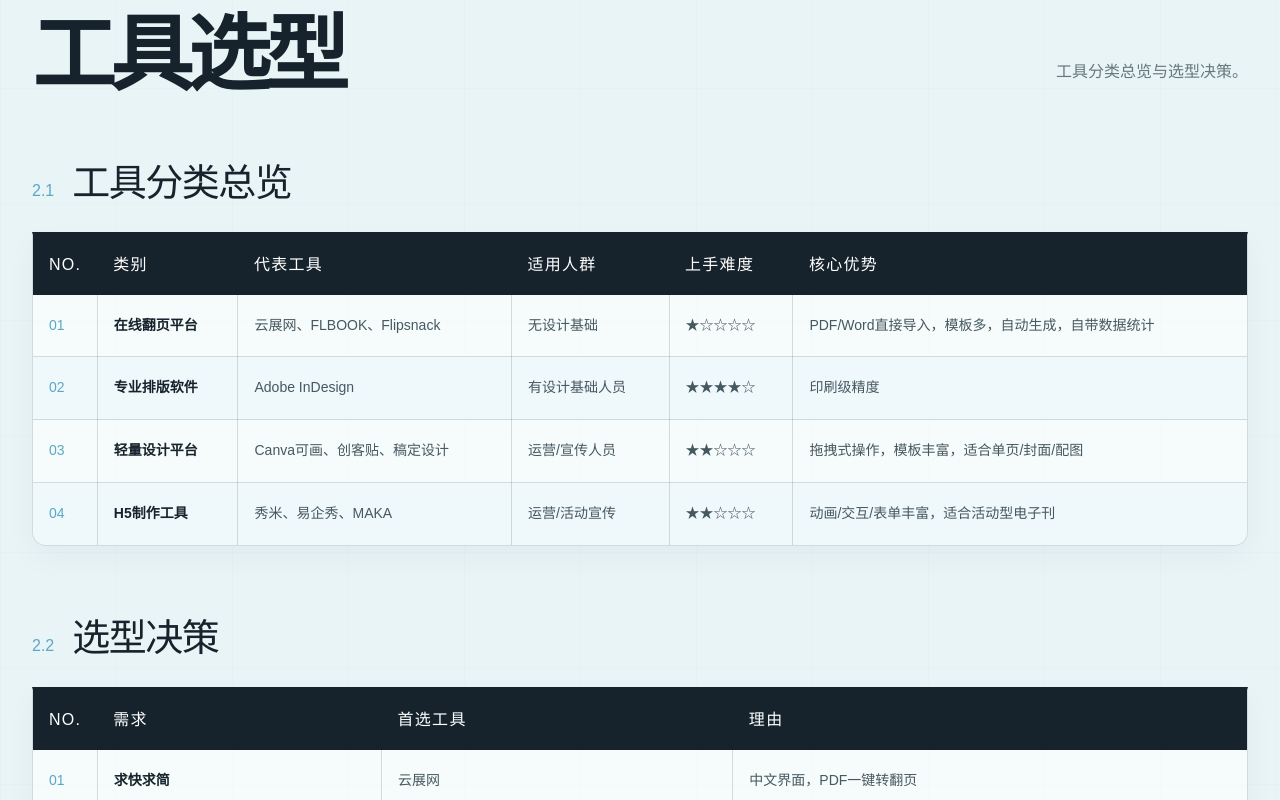
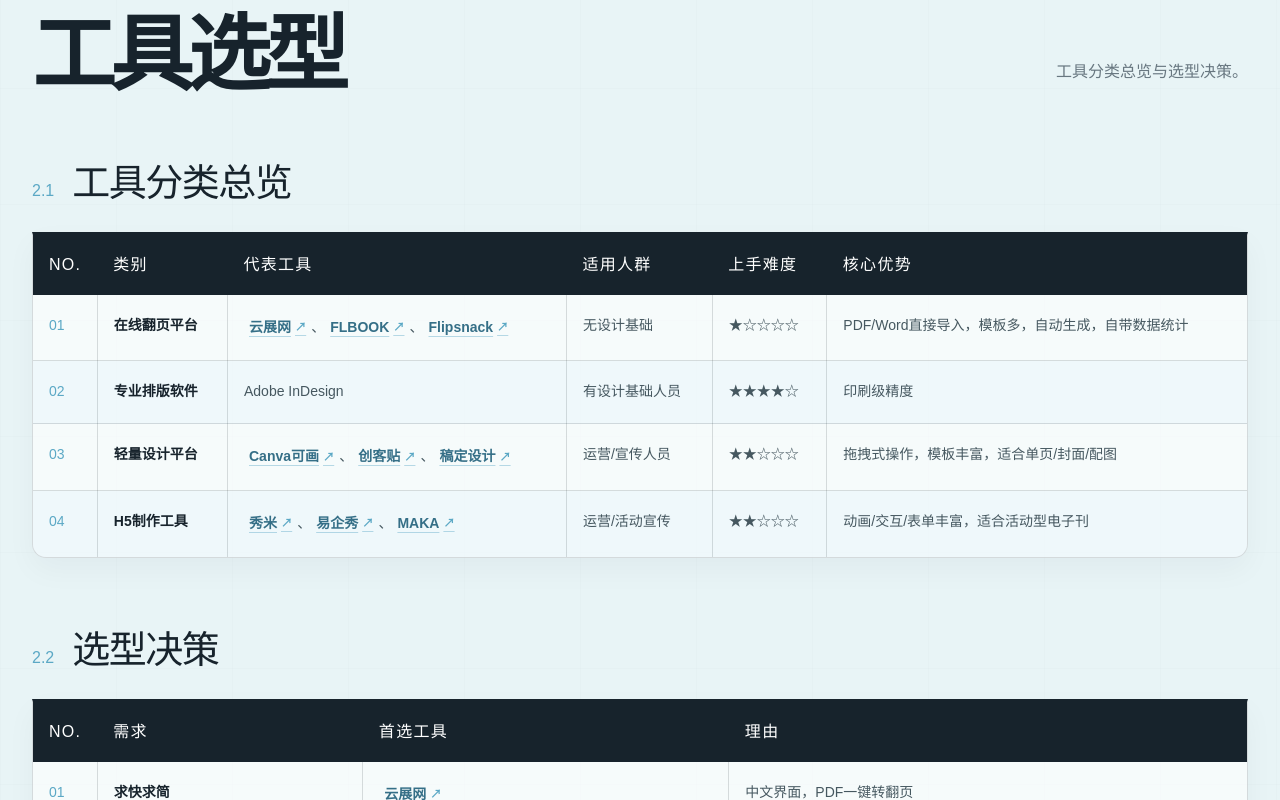
Before and after one commit to Yancyy0/Y-Lab-Editorial-Studio, a Next.js app: page /tools/methods/editorial-magazine in a window 1280 px wide. Shown: the part 2000-2800 px from the top of the page. Built offline with nearby package versions, Linux system fonts and the light colour scheme.

Commit message:
Add files via upload

```diff
--- a/app/tools/methods/editorial-magazine/magazine.css
+++ b/app/tools/methods/editorial-magazine/magazine.css
@@ -167,6 +167,45 @@
 .editorial-magazine-guide-page .guide-table__number { width: 64px; color: var(--sky-deep) !important; font: 700 10px var(--font-geist-mono), monospace; }
 .editorial-magazine-guide-page .guide-table:has(th:nth-child(6)) { min-width: 1080px; }
 .editorial-magazine-guide-page .guide-table:has(th:nth-child(5)) { min-width: 980px; }
+.editorial-magazine-guide-page .tool-inline-link,
+.editorial-magazine-guide-page .section-inline-link {
+  display: inline-flex;
+  align-items: center;
+  gap: 4px;
+  padding: 2px 5px;
+  border-radius: 5px;
+  color: #356f87;
+  font-weight: 700;
+  text-decoration: underline;
+  text-decoration-color: rgba(91, 168, 197, 0.42);
+  text-decoration-thickness: 1px;
+  text-underline-offset: 4px;
+  transition: background 160ms ease, color 160ms ease, text-decoration-color 160ms ease, transform 160ms ease;
+}
+.editorial-magazine-guide-page .tool-inline-link > span:last-child,
+.editorial-magazine-guide-page .section-inline-link > span:last-child { color: var(--sky-deep); font-size: 0.8em; text-decoration: none; }
+.editorial-magazine-guide-page .tool-inline-link:hover,
+.editorial-magazine-guide-page .tool-inline-link:focus-visible,
+.editorial-magazine-guide-page .section-inline-link:hover,
+.editorial-magazine-guide-page .section-inline-link:focus-visible {
+  background: rgba(135, 206, 235, 0.22);
+  color: #1f5f78;
+  outline: 1px solid rgba(91, 168, 197, 0.32);
+  text-decoration-color: currentColor;
+  transform: translateY(-1px);
+}
+.editorial-magazine-guide-page .publishing-table { min-width: 1160px; table-layout: fixed; }
+.editorial-magazine-guide-page .publishing-table th:nth-child(1),
+.editorial-magazine-guide-page .publishing-table td:nth-child(1) { width: 64px; }
+.editorial-magazine-guide-page .publishing-table th:nth-child(2),
+.editorial-magazine-guide-page .publishing-table td:nth-child(2) { width: 132px; }
+.editorial-magazine-guide-page .publishing-table th:nth-child(3),
+.editorial-magazine-guide-page .publishing-table td:nth-child(3) { width: 330px; white-space: nowrap; }
+.editorial-magazine-guide-page .cell-section-notes { display: grid; gap: 22px; min-width: 410px; }
+.editorial-magazine-guide-page .cell-section-notes p { margin: 0; }
+.editorial-magazine-guide-page .cell-section-notes p + p { padding-top: 20px; border-top: 1px solid var(--line); }
+.editorial-magazine-guide-page .cell-section-notes b { display: block; margin-bottom: 12px; color: var(--ink); font-size: 16px; }
+.editorial-magazine-guide-page .cell-section-notes span { display: block; }
 .editorial-magazine-guide-page .cell-checklists { display: grid; gap: 24px; min-width: 440px; }
 .editorial-magazine-guide-page .cell-checklists > div + div { padding-top: 22px; border-top: 1px solid var(--line); }
 .editorial-magazine-guide-page .cell-checklists b { display: block; margin-bottom: 12px; color: var(--ink); font-size: 16px; }
--- a/app/tools/methods/editorial-magazine/page.tsx
+++ b/app/tools/methods/editorial-magazine/page.tsx
@@ -6,6 +6,35 @@
   title: "电子刊制作指南",
   description: "工具怎么选、流程怎么走、互动怎么做。",
 };
+
+const toolHomepages = {
+  云展网: "https://www.yunzhan365.com/",
+  FLBOOK: "https://flbook.com.cn/",
+  Flipsnack: "https://www.flipsnack.com/",
+  Canva可画: "https://www.canva.cn/",
+  创客贴: "https://www.chuangkit.com/index.html",
+  稿定设计: "https://www.gaoding.com/",
+  秀米: "https://xiumi.us/",
+  易企秀: "https://www.eqxiu.com/",
+  MAKA: "https://www.maka.im/",
+} as const;
+
+type ToolName = keyof typeof toolHomepages;
+
+function ToolLink({ name, label = name }: { name: ToolName; label?: string }) {
+  return (
+    <a
+      className="tool-inline-link"
+      href={toolHomepages[name]}
+      target="_blank"
+      rel="noopener noreferrer"
+      title={`打开${name}官网`}
+      aria-label={`打开${name}官网，新窗口打开`}
+    >
+      <span>{label}</span><span aria-hidden="true">↗</span>
+    </a>
+  );
+}
 
 const comparisonRows = [
   ["制作成本", "仅需平台会员/免费，零印刷&邮寄成本"],
@@ -17,18 +46,18 @@
   ["环保属性", "无实体消耗"],
 ];
 
-const toolOverviewRows = [
-  ["在线翻页平台", "云展网、FLBOOK、Flipsnack", "无设计基础", "★☆☆☆☆", "PDF/Word直接导入，模板多，自动生成，自带数据统计"],
+const toolOverviewRows: ReactNode[][] = [
+  ["在线翻页平台", <><ToolLink name="云展网" />、<ToolLink name="FLBOOK" />、<ToolLink name="Flipsnack" /></>, "无设计基础", "★☆☆☆☆", "PDF/Word直接导入，模板多，自动生成，自带数据统计"],
   ["专业排版软件", "Adobe InDesign", "有设计基础人员", "★★★★☆", "印刷级精度"],
-  ["轻量设计平台", "Canva可画、创客贴、稿定设计", "运营/宣传人员", "★★☆☆☆", "拖拽式操作，模板丰富，适合单页/封面/配图"],
-  ["H5制作工具", "秀米、易企秀、MAKA", "运营/活动宣传", "★★☆☆☆", "动画/交互/表单丰富，适合活动型电子刊"],
+  ["轻量设计平台", <><ToolLink name="Canva可画" />、<ToolLink name="创客贴" />、<ToolLink name="稿定设计" /></>, "运营/宣传人员", "★★☆☆☆", "拖拽式操作，模板丰富，适合单页/封面/配图"],
+  ["H5制作工具", <><ToolLink name="秀米" />、<ToolLink name="易企秀" />、<ToolLink name="MAKA" /></>, "运营/活动宣传", "★★☆☆☆", "动画/交互/表单丰富，适合活动型电子刊"],
 ];
 
-const decisionRows = [
-  ["求快求简", "云展网", "中文界面，PDF一键转翻页"],
-  ["求专求精", "Adobe InDesign + 云展网发布", "AI排版出PDF，云展网转在线，专业+传播兼顾"],
-  ["有海外读者/需嵌入官网", "Flipsnack", "国际化平台，嵌入代码/邮件分发成熟"],
-  ["模板套用", "Canva可画 + 云展网", "Canva做单页设计，云展网组装成翻页刊"],
+const decisionRows: ReactNode[][] = [
+  ["求快求简", <ToolLink name="云展网" />, "中文界面，PDF一键转翻页"],
+  ["求专求精", <>Adobe InDesign + <ToolLink name="云展网" />发布</>, <>AI排版出PDF，<ToolLink name="云展网" />转在线，专业+传播兼顾</>],
+  ["有海外读者/需嵌入官网", <ToolLink name="Flipsnack" />, "国际化平台，嵌入代码/邮件分发成熟"],
+  ["模板套用", <><ToolLink name="Canva可画" /> + <ToolLink name="云展网" /></>, <><ToolLink name="Canva可画" label="Canva" />做单页设计，<ToolLink name="云展网" />组装成翻页刊</>],
 ];
 
 const planningRows = [
@@ -38,12 +67,12 @@
   ["广告页", "广告可加跳转链接，直接导流至产品页/报名页"],
 ];
 
-const editingRows = [
+const editingRows: ReactNode[][] = [
   ["阅稿组稿", "标注哪些段落适合插入互动元素"],
   ["改稿", "电子刊阅读节奏快，文章建议精简，多用小标题和列表"],
   ["刊首语", "可配主编语音/短视频，增强亲切感"],
   ["排版设计", "注意字号，行间距放宽，适配手机阅读"],
-  ["互动元素添加", "交互方式：点击“+”展开明细（内容对应“四、互动元素”）"],
+  ["互动元素添加", <a className="section-inline-link" href="#interaction" title="跳转到04互动元素">点击查看具体内容</a>],
   ["审核修改", "在线修改，审核反馈高效"],
 ];
 
@@ -68,13 +97,19 @@
   </div>
 );
 
+const reviewNotes = (
+  <div className="cell-section-notes">
+    <p><b>数据验证：</b><span>根据阅读时长最久的页面瞄准下期优化方向</span></p>
+    <p><b>参考借鉴：</b><span>根据往期主题纵向对比策划新一期内容</span></p>
+  </div>
+);
+
 const publishingRows: ReactNode[][] = [
   ["预览适配", "手机/电脑/平板多端预览，检查显示效果", previewChecklist],
-  ["发布上线", "在平台发布，生成永久链接和二维码", "分享设置：分享标题/封面/描述正确，品牌Logo已设置，访问权限正确（公开/密码）；二维码有效：生成的二维码可正常扫码访问，链接永久有效"],
+  ["发布上线", "在平台发布，生成永久链接和二维码", "分享标题/封面/描述正确，品牌Logo已设置，访问权限正确（公开/密码）"],
   ["多渠道分发", "通过微信/飞书等渠道推送", "链接可嵌入推文"],
   ["数据监控", "跟踪阅读量、阅读时长、热门页面、分享渠道", "发布后第1天/第3天/第7天分别查看，及时二次推送"],
-  ["复盘", "复盘1：总结内容效果和分发经验", "用数据说话：哪篇文章读得最久？哪个页面跳出最高？下期优化方向"],
-  ["", "复盘2：汇总往期约稿主题与栏目设置", "便于后续策划时参考选题方向"],
+  ["复盘", "分析数据、汇总往期约稿主题", reviewNotes],
 ];
 
 const interactionRows = [
@@ -87,10 +122,10 @@
   ["电话/按钮", "联系我们、一键拨号、立即报名", "封底/广告页/活动页", "按钮位置醒目，文案明确（如“立即报名”“点击咨询”）"],
 ];
 
-function GuideTable({ label, headers, rows, numbered = false }: { label: string; headers: string[]; rows: ReactNode[][]; numbered?: boolean }) {
+function GuideTable({ label, headers, rows, numbered = false, className }: { label: string; headers: string[]; rows: ReactNode[][]; numbered?: boolean; className?: string }) {
   return (
     <div className="guide-table-wrap" role="region" aria-label={label} tabIndex={0}>
-      <table className={numbered ? "guide-table guide-table--numbered" : "guide-table"}>
+      <table className={["guide-table", numbered && "guide-table--numbered", className].filter(Boolean).join(" ")}>
         <thead><tr>{numbered && <th aria-label="序号">NO.</th>}{headers.map((header) => <th key={header}>{header}</th>)}</tr></thead>
         <tbody>
           {rows.map((row, rowIndex) => (
@@ -167,13 +202,13 @@
         <div className="stage-list">
           <article className="stage"><header><span>STAGE 01</span><h3>策划准备</h3></header><GuideTable label="阶段一策划准备" headers={["节点", "特别注意"]} rows={planningRows} numbered /></article>
           <article className="stage"><header><span>STAGE 02</span><h3>编辑制作</h3></header><GuideTable label="阶段二编辑制作" headers={["节点", "特别注意"]} rows={editingRows} numbered /></article>
-          <article className="stage"><header><span>STAGE 03</span><h3>发布校对</h3></header><GuideTable label="阶段三发布校对" headers={["节点", "做什么", "特别注意"]} rows={publishingRows} numbered /></article>
+          <article className="stage"><header><span>STAGE 03</span><h3>发布校对</h3></header><GuideTable label="阶段三发布校对" headers={["节点", "做什么", "特别注意"]} rows={publishingRows} numbered className="publishing-table" /></article>
         </div>
         <SectionPager current="03" next="#interaction" />
       </section>
 
       <section className="section section--tinted" id="interaction">
-        <div className="section-heading section-heading--split"><div><p className="section-kicker">04 · INTERACTION</p><h2>互动元素</h2></div><p>互动元素是电子刊的核心优势，合理使用可显著提升阅读时长和参与感。</p></div>
+        <div className="section-heading section-heading--split"><div><p className="section-kicker">04 · INTERACTION</p><h2>互动元素</h2></div><p>合理使用互动元素可显著提升阅读时长和参与感。</p></div>
         <GuideTable label="电子刊互动元素" headers={["互动类型", "适用场景", "放置位置建议", "注意事项"]} rows={interactionRows} numbered />
         <SectionPager current="04" />
       </section>
```
